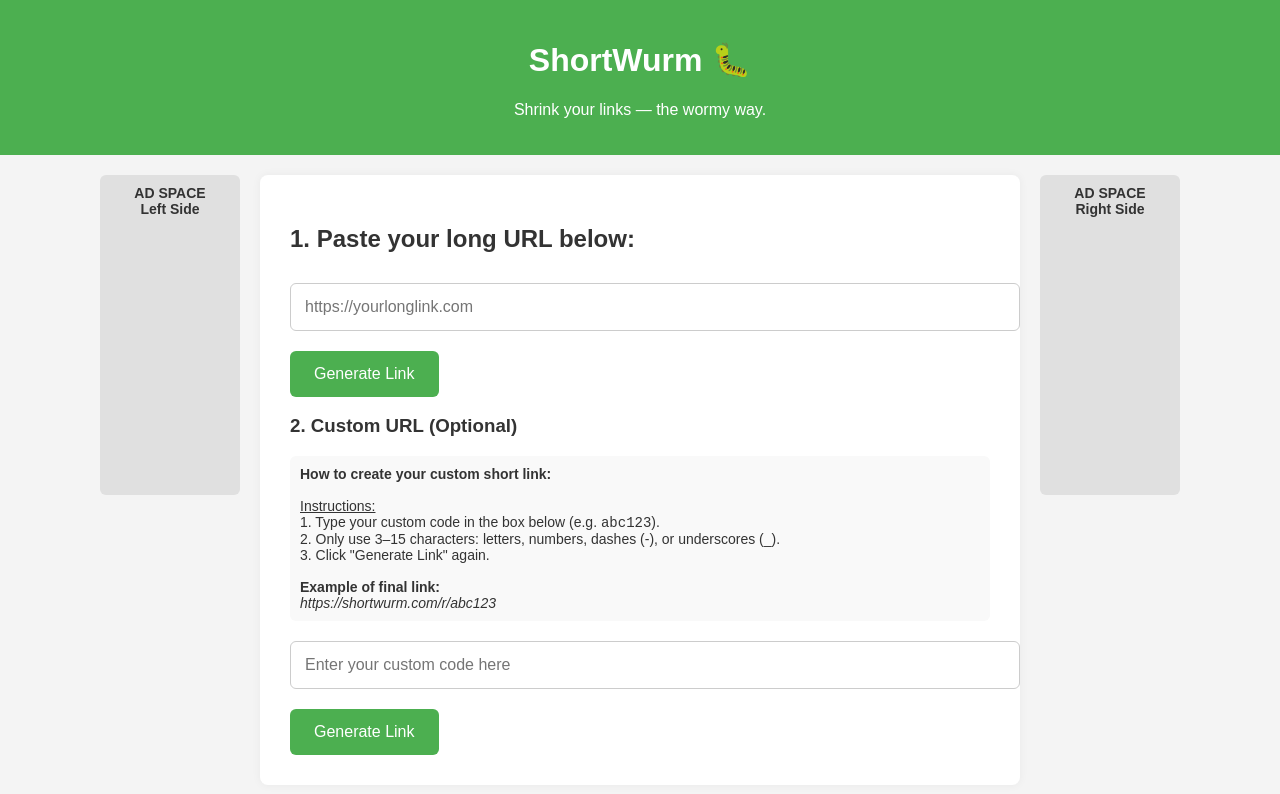
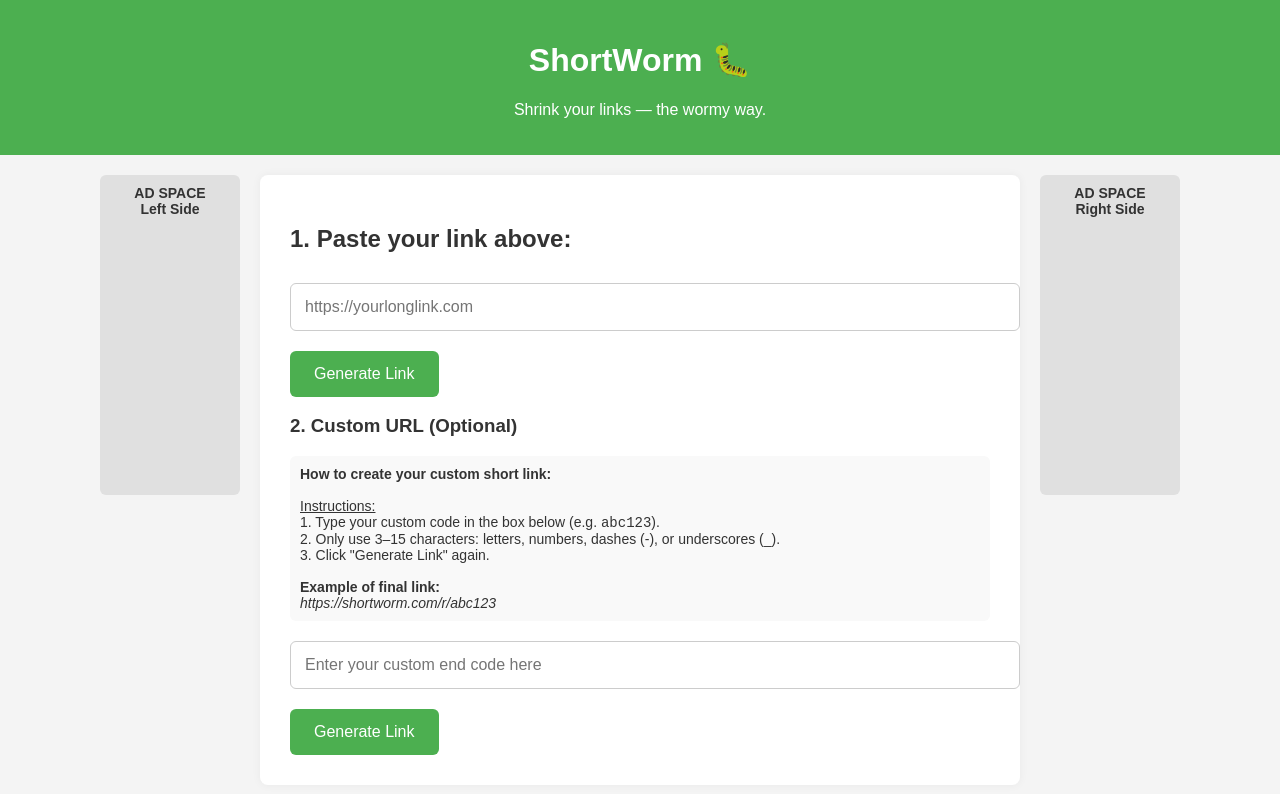
Before and after one commit to tradddd/shortwurm, a plain HTML site: page index.html in a window 1280 px wide. Drawn offline with Linux system fonts and the light colour scheme.

Commit message:
Update index.html

```diff
--- a/index.html
+++ b/index.html
@@ -3,7 +3,7 @@
 <head>
   <meta charset="UTF-8" />
   <meta name="viewport" content="width=device-width, initial-scale=1" />
-  <title>ShortWurm 🐛 - Shrink Your Link</title>
+  <title>ShortWorm 🐛 - Shrink Your Link</title>
   <style>
     body {
       margin: 0;
@@ -107,7 +107,7 @@
 </head>
 <body>
   <header>
-    <h1>ShortWurm 🐛</h1>
+    <h1>ShortWorm 🐛</h1>
     <p>Shrink your links — the wormy way.</p>
   </header>
 
@@ -115,7 +115,7 @@
     <div class="side-ad">AD SPACE<br />Left Side</div>
 
     <div class="container">
-      <h2>1. Paste your long URL below:</h2>
+      <h2>1. Paste your link above:</h2>
       <input type="text" id="longUrl" placeholder="https://yourlonglink.com" />
       <button onclick="shorten()">Generate Link</button>
 
@@ -127,9 +127,9 @@
         2. Only use 3–15 characters: letters, numbers, dashes (-), or underscores (_).<br />
         3. Click "Generate Link" again.<br /><br />
         <strong>Example of final link:</strong><br />
-        <em>https://shortwurm.com/r/abc123</em>
+        <em>https://shortworm.com/r/abc123</em>
       </div>
-      <input type="text" id="customCode" placeholder="Enter your custom code here" />
+      <input type="text" id="customCode" placeholder="Enter your custom end code here" />
       <button onclick="shorten()">Generate Link</button>
     </div>
 
@@ -173,7 +173,7 @@
       const code = custom || Math.random().toString(36).substring(2, 7);
       usedCodes.add(code);
 
-      const shortUrl = `https://shortwurm.com/r/${code}`;
+      const shortUrl = `https://shortworm.com/r/${code}`;
       currentLink = shortUrl;
       resultBox.innerHTML = `<a href="${input}" target="_blank">${shortUrl}</a>`;
 
```
